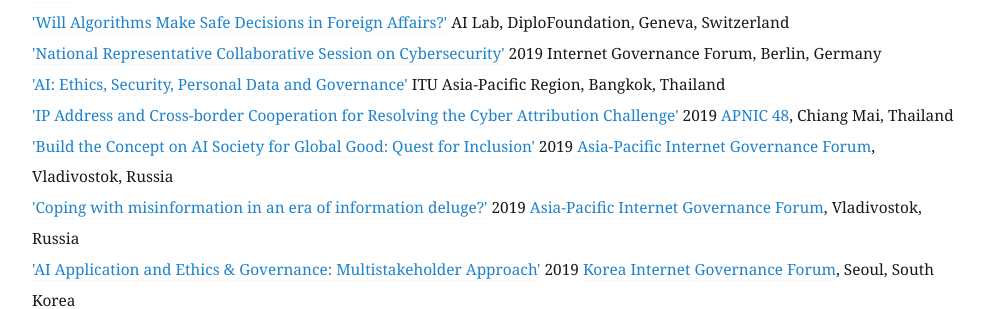
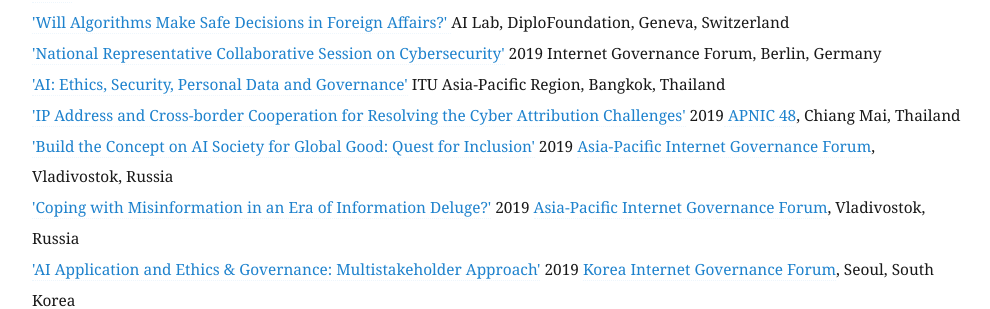
Before and after one commit to eunchangchoi/eunchangchoi.github.io, a Jekyll site: the page built from index.md, in a window 1280 px wide and 900 px high, scrolled down 2105 px. Shown: the part 155-464 px from the top of the window, without its empty margins (68-1058 px from the left). Built offline with Jekyll 4.4.1, drawn with Linux system fonts in a browser that asks for light colours.

Commit message:
Update index.md

```diff
--- a/index.md
+++ b/index.md
@@ -35,9 +35,9 @@
  <a href="https://www.diplomacy.edu/blog/will-algorithms-make-safe-decisions-foreign-affairs">'Will Algorithms Make Safe Decisions in Foreign Affairs?' </a> AI Lab, DiploFoundation, Geneva, Switzerland <br>
 <a href="https://www.youtube.com/watch?v=nsZJaB3fx0E&feature=youtu.be&t=1689">'National Representative Collaborative Session on Cybersecurity'</a> 2019 Internet Governance Forum, Berlin, Germany <br>
 <a href="https://www.itu.int/en/ITU-D/Regional-Presence/AsiaPacific/Pages/Events/2019/Artificial-Intelligence-Overview-and-Applications.aspx"> 'AI: Ethics, Security, Personal Data and Governance'</a> ITU Asia-Pacific Region, Bangkok, Thailand<br>
-<a href="https://youtu.be/uRsC_ypHGCg?t=1336">'IP Address and Cross-border Cooperation for Resolving the Cyber Attribution Challenge'</a> 2019<a href="https://conference.apnic.net/48/program/schedule/#/day/6/cooperation-sig"> APNIC 48</a>, Chiang Mai, Thailand<br>
+<a href="https://youtu.be/uRsC_ypHGCg?t=1348">'IP Address and Cross-border Cooperation for Resolving the Cyber Attribution Challenges'</a> 2019<a href="https://conference.apnic.net/48/program/schedule/#/day/6/cooperation-sig"> APNIC 48</a>, Chiang Mai, Thailand<br>
 <a href="https://www.ftp.asia/index.php/s/tLZWIWMG1Qp7oA0">'Build the Concept on AI Society for Global Good: Quest for Inclusion'</a> 2019 <a href="https://2019.aprigf.asia/prog"> Asia-Pacific Internet Governance Forum</a>, Vladivostok, Russia <br>
-<a href="https://www.ftp.asia/index.php/s/HGkuD3YVUBssKrP">'Coping with misinformation in an era of information deluge?'</a> 2019 <a href="https://2019.aprigf.asia/prog"> Asia-Pacific Internet Governance Forum</a>, Vladivostok, Russia <br>
+<a href="https://www.ftp.asia/index.php/s/HGkuD3YVUBssKrP">'Coping with Misinformation in an Era of Information Deluge?'</a> 2019 <a href="https://2019.aprigf.asia/prog"> Asia-Pacific Internet Governance Forum</a>, Vladivostok, Russia <br>
 <a href="https://youtu.be/92cmsMv6xhQ?t=451">'AI Application and Ethics & Governance: Multistakeholder Approach'</a> 2019 <a href="http://krigf.kr/"> Korea Internet Governance Forum</a>, Seoul, South Korea <br>
 <a href="https://kpc4ir.kaist.ac.kr/index.php?mid=kpc4ir_events&document_srl=684"> 'AI Governance'</a> in Tech & Talk Conference with, KAIST, Seoul, South Korea <br>
 <a href="https://www.youtube.com/watch?v=quo1DLyitf8&feature=youtu.be&t=1004">'Fake News Workshop'</a>, 2018 Internet Governance Forum at UNESCO, Paris, France <br>
```
